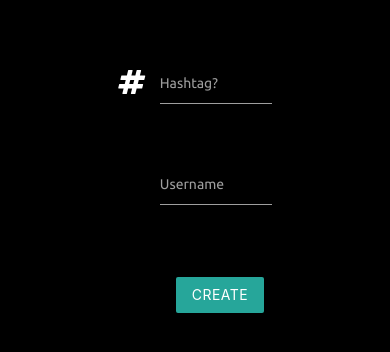
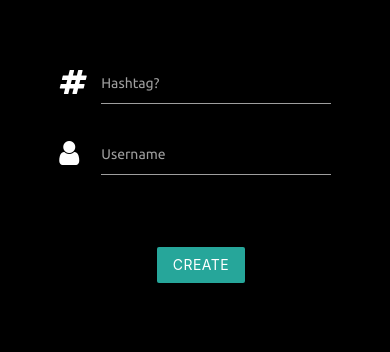
Before and after one commit to jonysosin/form, a plain HTML site: page index.html in a window 390 px wide. Shown: the part 268-620 px from the top of the page. Drawn offline with nearby package versions, Linux system fonts and the light colour scheme.

Commit message:
Responsive

```diff
--- a/index.html
+++ b/index.html
@@ -5,6 +5,7 @@
 	<link href='https://fonts.googleapis.com/css?family=Ubuntu:400,700' rel='stylesheet' type='text/css'>
 	<link rel="stylesheet" href="https://maxcdn.bootstrapcdn.com/font-awesome/4.5.0/css/font-awesome.min.css">
 	<link rel="stylesheet" type="text/css" href="style.css">
+	<meta name="viewport" content="width=device-width, initial-scale=1.0">
 	<title>Title of APP</title>
 </head>
 <body>
@@ -15,7 +16,7 @@
 			</div>
 		</div>
 		<div class="row container-down">
-			<form method="get" action="chat.html" class="text-center col s6 push-s3">
+			<form method="get" action="chat.html" class="text-center col s10 m6 push-m3 push-s1">
 
 				<div class="input-field">
 					<i class="material-icons prefix fa fa-hashtag" style="color: white;"></i>
@@ -23,13 +24,13 @@
 					<label class="labeled" for="hashtag">Hashtag?</label>
 				</div>
 				<div class="input-field second">
-					<i class="material-icons prefix fa " style="color: white;"></i>
+					<i class="material-icons prefix fa fa-user" style="color: white;"></i>
 					<input id="username" name="user" type="text" class="input-black center">
 					<label for="username" class="labeled">Username</label>
 				</div>
 
 				<div class="center">
-					<button class="btn waves-effect waves-light center" type="submit" style="margin-left: 50px; margin-top: 50px;">Create</button>
+					<button class="btn waves-effect waves-light center" type="submit" style="margin-left: 12px; margin-top: 50px;">Create</button>
 				</div>
 			</form>
 		</div>
--- a/style.css
+++ b/style.css
@@ -42,7 +42,7 @@ span#basic-addon1 {
 
 .second
 {
-	margin-top: 50px;
+	margin-top: 20px;
 }
 
 .container-chat
```
Also changed, not shown: chat.html (+1 -1 lines).
